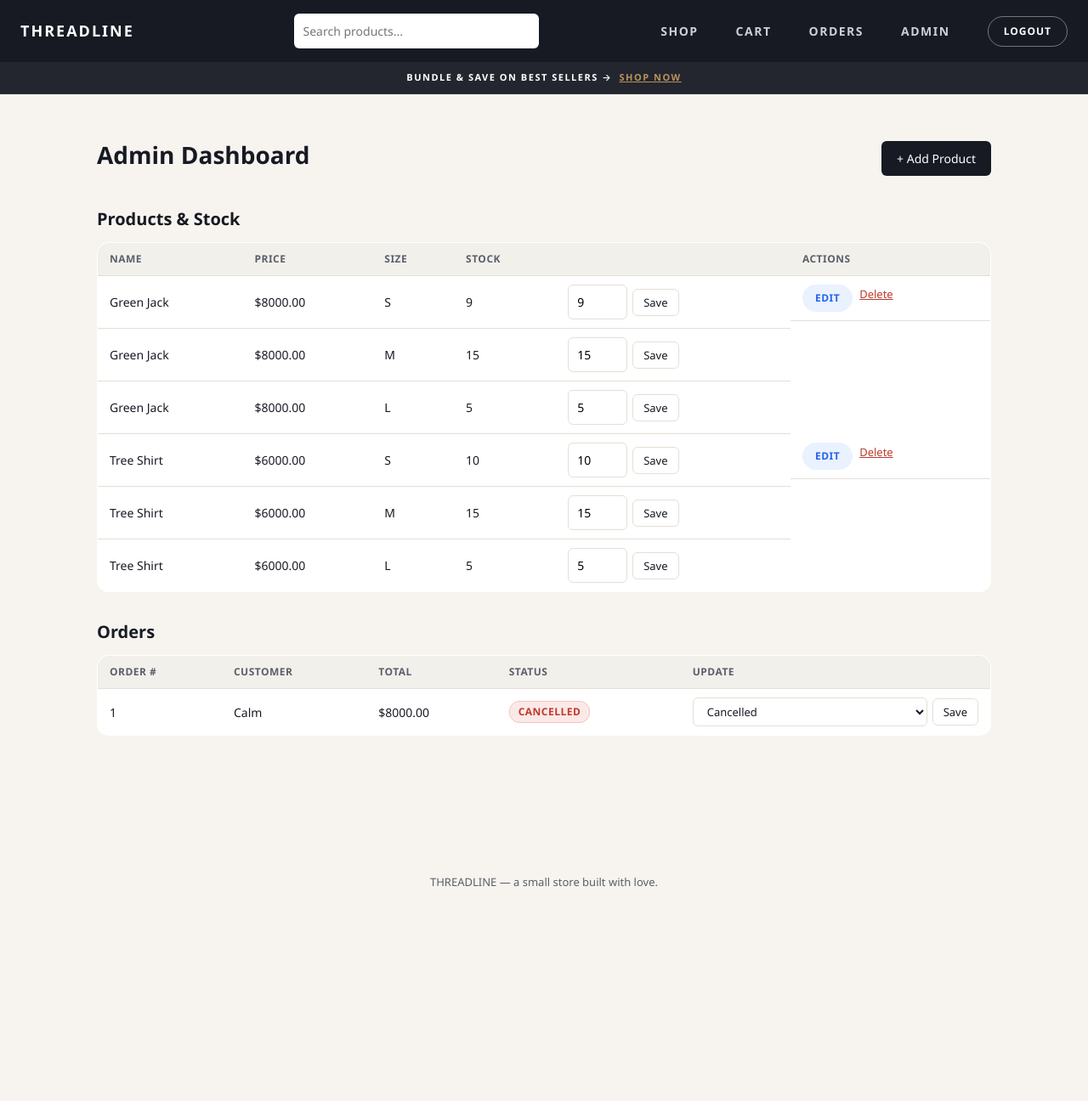
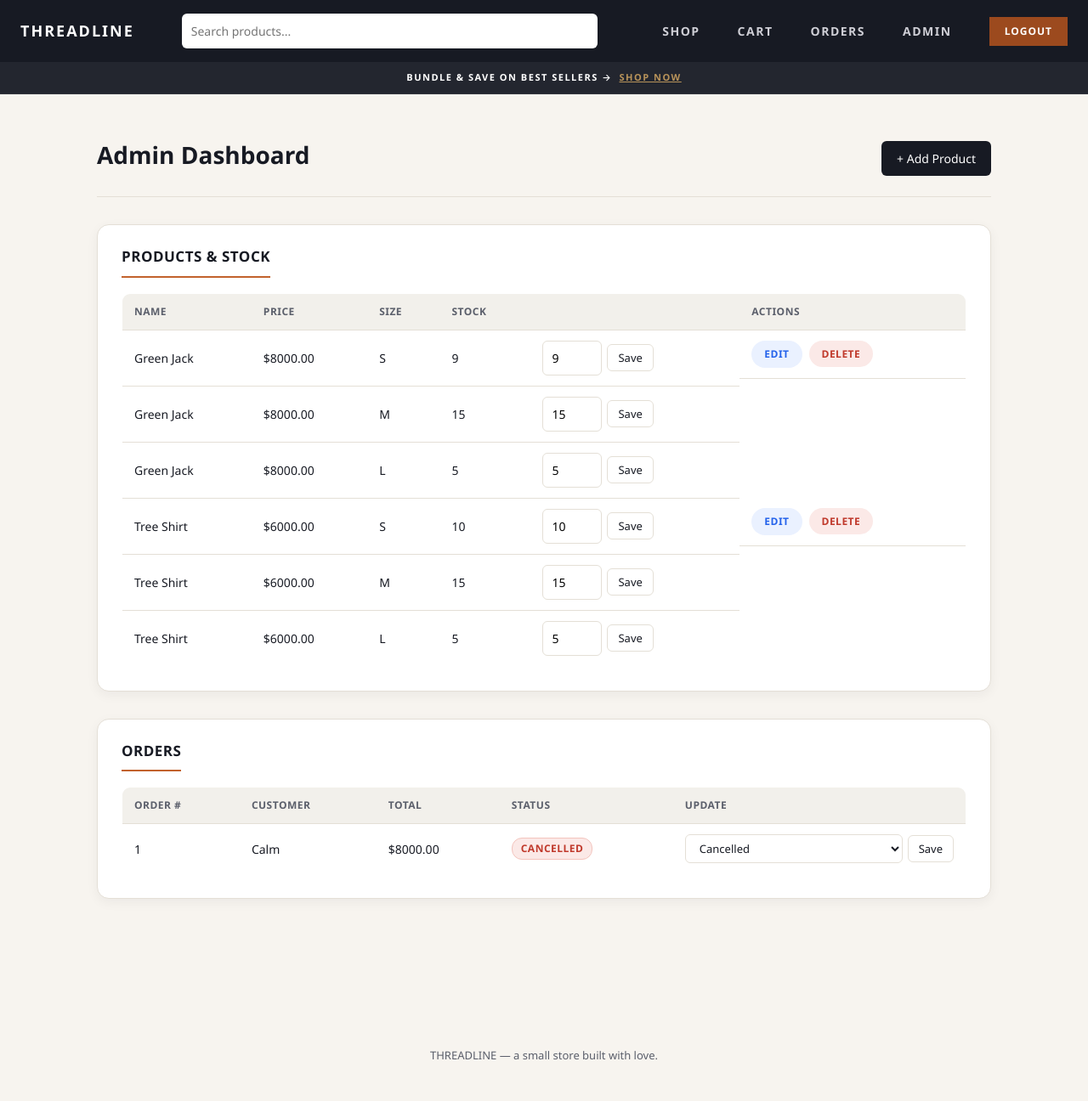
Before and after one commit to Calm-alt/Ecom, a Flask app: page /admin in a window 1280 px wide. Shown: the whole page at 85% size. Before the commit the page ends 1044 px from the top, so only its background shows below. Run offline with Flask 3, Linux system fonts and the light colour scheme; a user stored in the database is signed in.

Commit message:
Update styles, views, and templates

```diff
--- a/website/static/css/style.css
+++ b/website/static/css/style.css
@@ -64,13 +64,18 @@ h3 { font-size: 16px; margin: 0 0 4px; }
     flex-shrink: 0;
 }
 
-/* Search input in header — wide, centered, never overflows */
-.header-inner input {
+/* Search form + input in header — doubled width, never overflows */
+.nav-search {
     flex: 1;
-    width: 100%;
-    max-width: 900px;
+    display: flex;
+    max-width: 1800px; /* doubled from 900px */
     min-width: 0;
     margin: 0 32px;
+}
+
+.header-inner input {
+    width: 100%;
+    min-width: 0;
     border: 1px solid transparent;
     background: #ffffff;
 }
@@ -126,14 +131,36 @@ h3 { font-size: 16px; margin: 0 0 4px; }
     font-weight: 600;
     letter-spacing: 1.5px;
     text-transform: uppercase;
-    transition: color 0.2s ease;
+    transition: color 0.2s ease, text-shadow 0.2s ease;
 }
 
+/* Stronger glow on hover for Shop / Cart / Orders / Admin */
 .nav-links a:hover {
     color: #ffffff;
+    text-shadow: 0 0 8px rgba(255, 255, 255, 0.85), 0 0 18px var(--accent);
 }
 
-.nav-links a.nav-btn,
+/* Logout — distinct square button, not a pill */
+.nav-links a.nav-btn {
+    background-color: var(--accent-dark);
+    color: #ffffff;
+    border: none;
+    border-radius: 0;
+    padding: 8px 18px;
+    font-size: 12px;
+    font-weight: 700;
+    text-transform: uppercase;
+    letter-spacing: 1px;
+    transition: background-color 0.2s ease, box-shadow 0.2s ease;
+}
+
+.nav-links a.nav-btn:hover {
+    background-color: #7a3717;
+    color: #ffffff;
+    text-shadow: none;
+    box-shadow: 0 0 14px rgba(194, 98, 45, 0.7);
+}
+
 .submit-btn {
     background-color: transparent;
     color: #ffffff;
@@ -146,7 +173,7 @@ h3 { font-size: 16px; margin: 0 0 4px; }
     letter-spacing: 1px;
 }
 
-.nav-links a.nav-btn:hover {
+.submit-btn:hover {
     background-color: var(--accent);
     border-color: var(--accent);
     color: #ffffff;
@@ -313,14 +340,14 @@ p.hero-subtitle {
     gap: 8px;
 }
 
-/* Pills — fixed the low-contrast/faded text */
+/* Category filters — now square, not pill-shaped */
 .pill,
 .filter-btn,
 button[class*="category"],
 .category-filters button {
     border: 1px solid var(--line);
     padding: 8px 18px;
-    border-radius: 30px;
+    border-radius: 0;
     text-decoration: none;
     font-size: 13px;
     font-weight: 600;
@@ -339,7 +366,7 @@ button[class*="category"],
     color: var(--accent-dark);
 }
 
-/* Single source of truth for the "active" pill state */
+/* Single source of truth for the "active" pill state — also square */
 .pill-active,
 .active,
 .pills-container a.active,
@@ -351,7 +378,7 @@ button[class*="category"],
     background-color: var(--ink);
     color: #ffffff;
     border: 1px solid var(--ink);
-    border-radius: 30px;
+    border-radius: 0;
     font-weight: 600;
 }
 
@@ -866,6 +893,9 @@ label {
     display: flex;
     justify-content: space-between;
     align-items: center;
+    margin-bottom: 32px;
+    padding-bottom: 20px;
+    border-bottom: 1px solid var(--line);
 }
 
 .admin-header .btn-primary,
@@ -877,23 +907,50 @@ label {
     background-color: var(--accent);
 }
 
-.table-wrap { overflow-x: auto; margin-bottom: 20px; }
+/* Card-style panels around each admin section so the page doesn't look bland/flat */
+.admin-section {
+    background: var(--card);
+    border: 1px solid var(--line);
+    border-radius: 14px;
+    padding: 24px 28px 28px;
+    margin-bottom: 32px;
+    box-shadow: 0 4px 14px rgba(23, 26, 35, 0.05);
+}
+
+.admin-section h2 {
+    margin-top: 0;
+    margin-bottom: 18px;
+    font-size: 17px;
+    font-weight: 700;
+    color: var(--ink);
+    text-transform: uppercase;
+    letter-spacing: 0.5px;
+    border-bottom: 2px solid var(--accent);
+    padding-bottom: 10px;
+    display: inline-block;
+}
+
+.table-wrap { overflow-x: auto; margin-bottom: 0; }
 
 .admin-table {
     width: 100%;
     border-collapse: collapse;
     background: var(--card);
     border: 1px solid var(--line);
-    border-radius: 14px;
+    border-radius: 10px;
     overflow: hidden;
 }
 
 .admin-table th, .admin-table td {
-    padding: 10px 14px;
+    padding: 12px 14px;
     text-align: left;
     border-bottom: 1px solid var(--line);
     font-size: 14px;
 }
+
+.admin-table tr:last-child td { border-bottom: none; }
+
+.admin-table tr:hover td { background-color: #faf8f4; }
 
 .admin-table th {
     background: #f2f0eb;
@@ -903,7 +960,7 @@ label {
     color: var(--ink-soft);
 }
 
-/* Edit / Delete — now real buttons instead of underlined text links */
+/* Edit / Delete — real buttons instead of underlined text links */
 .actions-cell {
     vertical-align: middle;
     display: flex;
@@ -912,6 +969,7 @@ label {
 }
 
 .actions-cell a,
+.actions-cell button,
 td a[href*="edit" i],
 td a[href*="delete" i] {
     display: inline-block;
@@ -926,6 +984,7 @@ td a[href*="delete" i] {
     cursor: pointer;
     transition: all 0.2s ease;
     margin-right: 0;
+    font-family: inherit;
 }
 
 a[href*="edit" i], .edit-link {
@@ -939,12 +998,12 @@ a[href*="edit" i]:hover, .edit-link:hover {
     border-color: var(--info);
 }
 
-a[href*="delete" i], .delete-link {
+.delete-btn, a[href*="delete" i], .delete-link {
     color: var(--error);
     background: var(--error-bg);
     border-color: #f3c4bd;
 }
-a[href*="delete" i]:hover, .delete-link:hover {
+.delete-btn:hover, a[href*="delete" i]:hover, .delete-link:hover {
     background: var(--error);
     color: #fff;
     border-color: var(--error);
@@ -999,7 +1058,7 @@ select,
     .header-inner {
         flex-wrap: wrap;
     }
-    .header-inner input {
+    .nav-search {
         margin: 8px 0 0;
         order: 3;
         max-width: 100%;
--- a/website/templates/admin_dashboard.html
+++ b/website/templates/admin_dashboard.html
@@ -7,6 +7,7 @@
         <a href="/admin/add-product" class="btn-primary">+ Add Product</a>
     </div>
 
+    <div class="admin-section">
         <h2>Products &amp; Stock</h2>
         <div class="table-wrap">
             <table class="admin-table">
@@ -26,9 +27,9 @@
                         </td>
                         {% if loop.first %}
                         <td rowspan="{{ product.variants|length }}" class="actions-cell">
-                        <a href="/admin/edit-product/{{ product.id }}">Edit</a>
+                            <a href="/admin/edit-product/{{ product.id }}" class="edit-link">Edit</a>
                             <form method="POST" action="/admin/delete-product/{{ product.id }}" onsubmit="return confirm('Delete this product and all its sizes?');">
-                            <button type="submit" class="btn-remove-text">Delete</button>
+                                <button type="submit" class="delete-btn">Delete</button>
                             </form>
                         </td>
                         {% endif %}
@@ -39,9 +40,9 @@
                         <td>${{ '%.2f'|format(product.price) }}</td>
                         <td colspan="3"><em>No sizes yet</em></td>
                         <td class="actions-cell">
-                        <a href="/admin/edit-product/{{ product.id }}">Edit</a>
+                            <a href="/admin/edit-product/{{ product.id }}" class="edit-link">Edit</a>
                             <form method="POST" action="/admin/delete-product/{{ product.id }}" onsubmit="return confirm('Delete this product?');">
-                            <button type="submit" class="btn-remove-text">Delete</button>
+                                <button type="submit" class="delete-btn">Delete</button>
                             </form>
                         </td>
                     </tr>
@@ -49,7 +50,9 @@
                 {% endfor %}
             </table>
         </div>
+    </div>
 
+    <div class="admin-section">
         <h2>Orders</h2>
         <div class="table-wrap">
             <table class="admin-table">
@@ -78,4 +81,5 @@
             </table>
         </div>
     </div>
+</div>
 {% endblock %}
```
Lines whose indentation alone changed are shown as unchanged.
